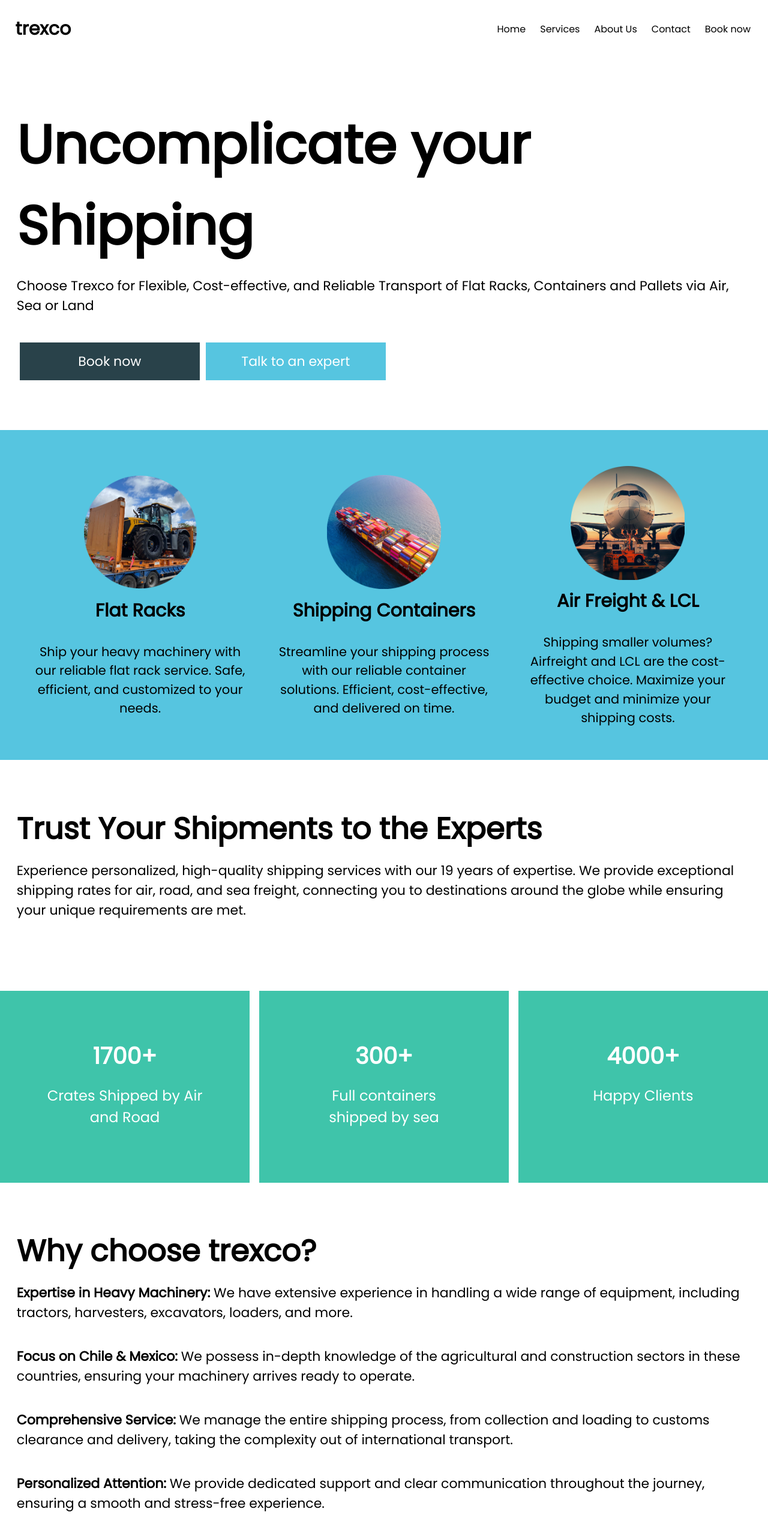
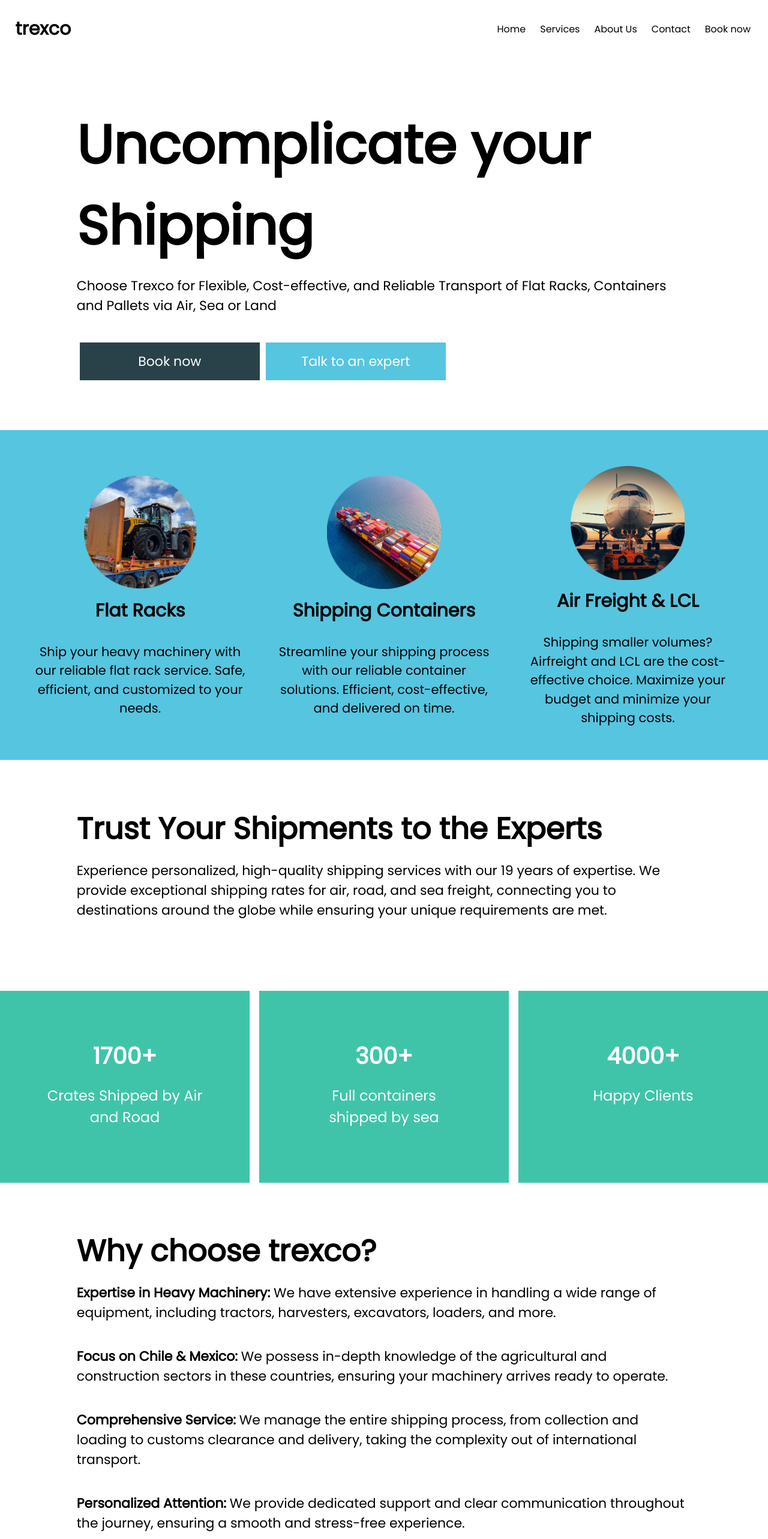
Before and after one commit to holguin4857/trexco, a Next.js app: page / in a window 1280 px wide. Shown: the top 2566 px of the page at 60% size. Built offline with nearby package versions, Linux system fonts and the light colour scheme.

Commit message:
ver-dec24

```diff
--- a/styles/features.module.css
+++ b/styles/features.module.css
@@ -4,7 +4,7 @@
   justify-content: space-around;
   align-items: center;
   padding: 1% 1%;
-  margin: 50px 0px 50px 0px;
+  margin: 50px 100px 50px 100px;
   max-width: 100%;
 }
 
--- a/styles/hero.module.css
+++ b/styles/hero.module.css
@@ -4,7 +4,7 @@
   justify-content: space-around;
   align-items: center;
   padding: 1% 1%;
-  margin: 50px 0px 50px 0px;
+  margin: 50px 100px 50px 100px;
   max-width: 100%;
 }
 
--- a/styles/why.module.css
+++ b/styles/why.module.css
@@ -3,7 +3,7 @@
   justify-content: space-around;
   align-items: center;
   padding: 1% 1%;
-  margin: 50px 0px 50px 0px;
+  margin: 50px 100px 50px 100px;
   max-width: 100%;
 }
 
```
